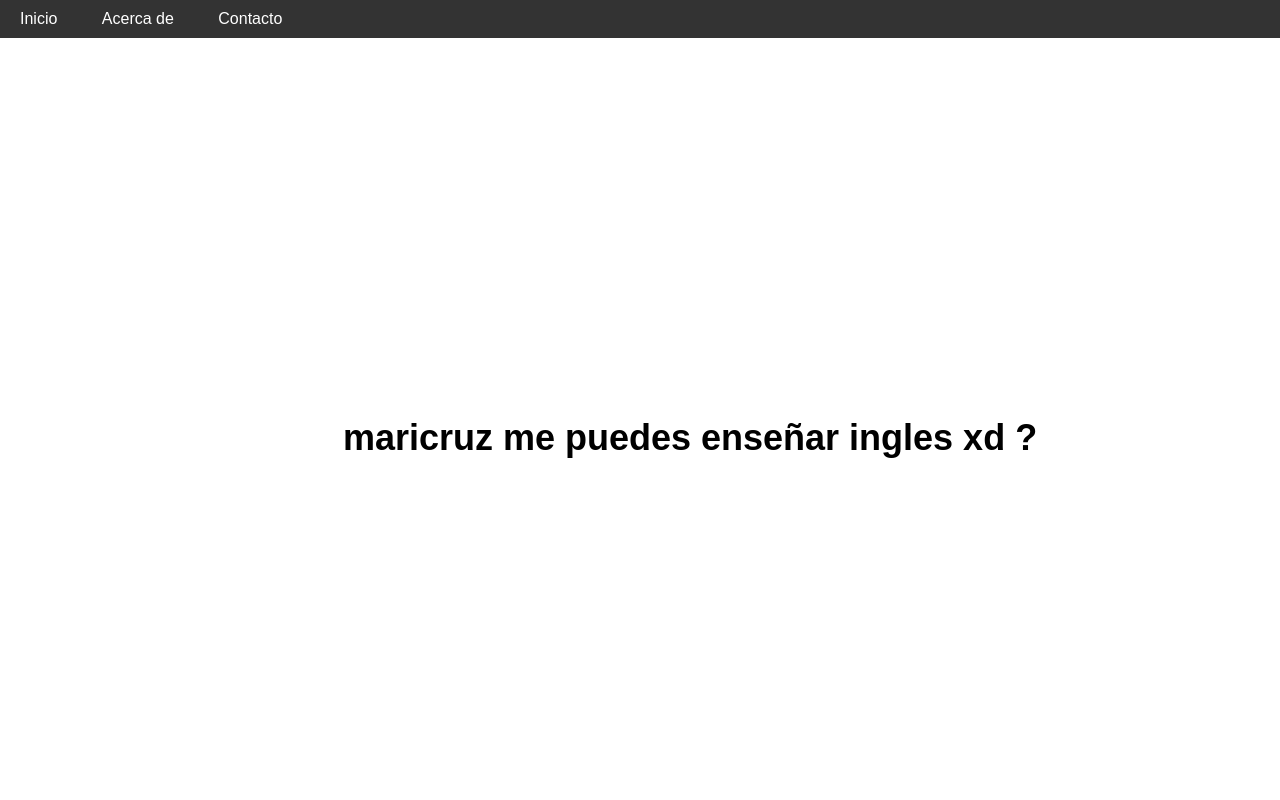
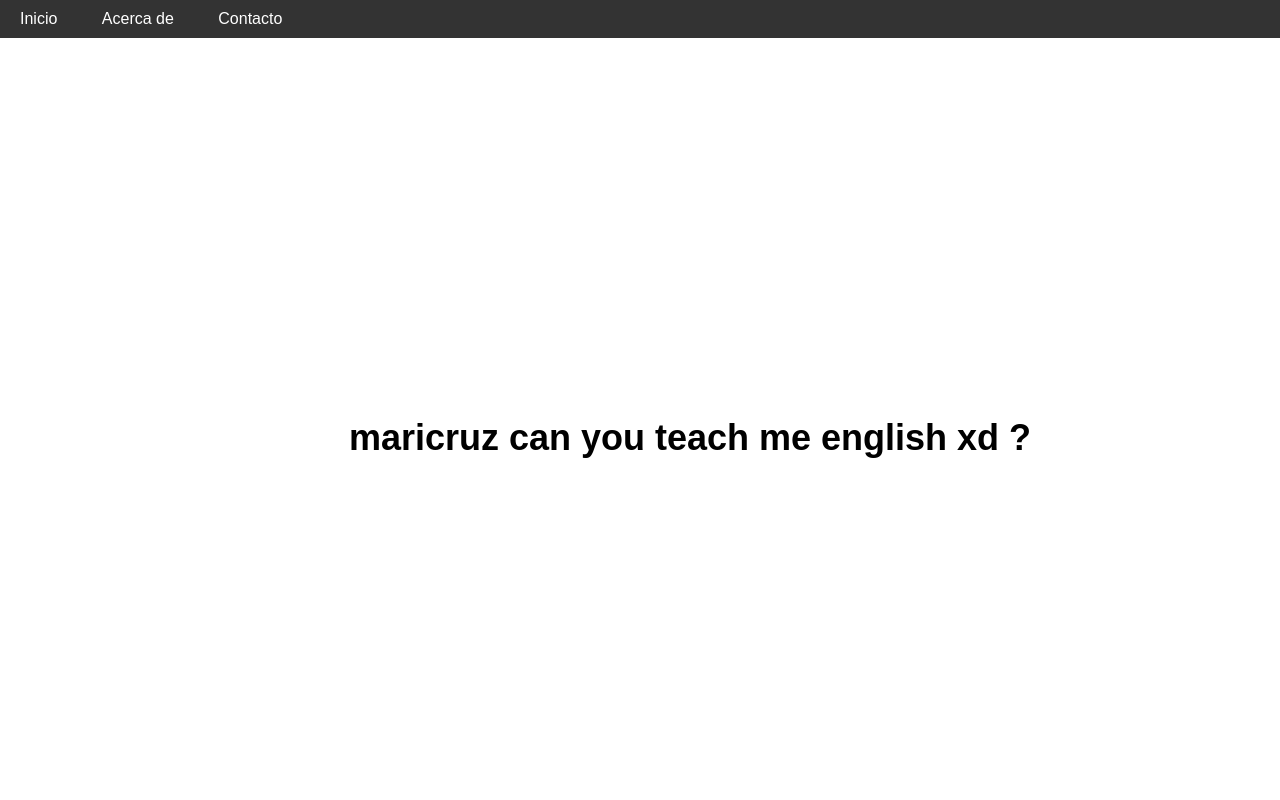
Before and after one commit to yefersonBaldeon/cloud, a plain HTML site: page index.html in a window 1280 px wide. Shown: the top 800 px of the page. Drawn offline with Linux system fonts and the light colour scheme.

Commit message:
Update2 index.html

```diff
--- a/index.html
+++ b/index.html
@@ -15,7 +15,7 @@
     </nav>
 
     <div class="container">
-        <h1 class="hola">maricruz me puedes enseñar ingles xd ?</h1>
+        <h1 class="hola">maricruz can you teach me english xd ?</h1>
     </div>
 
 
```
